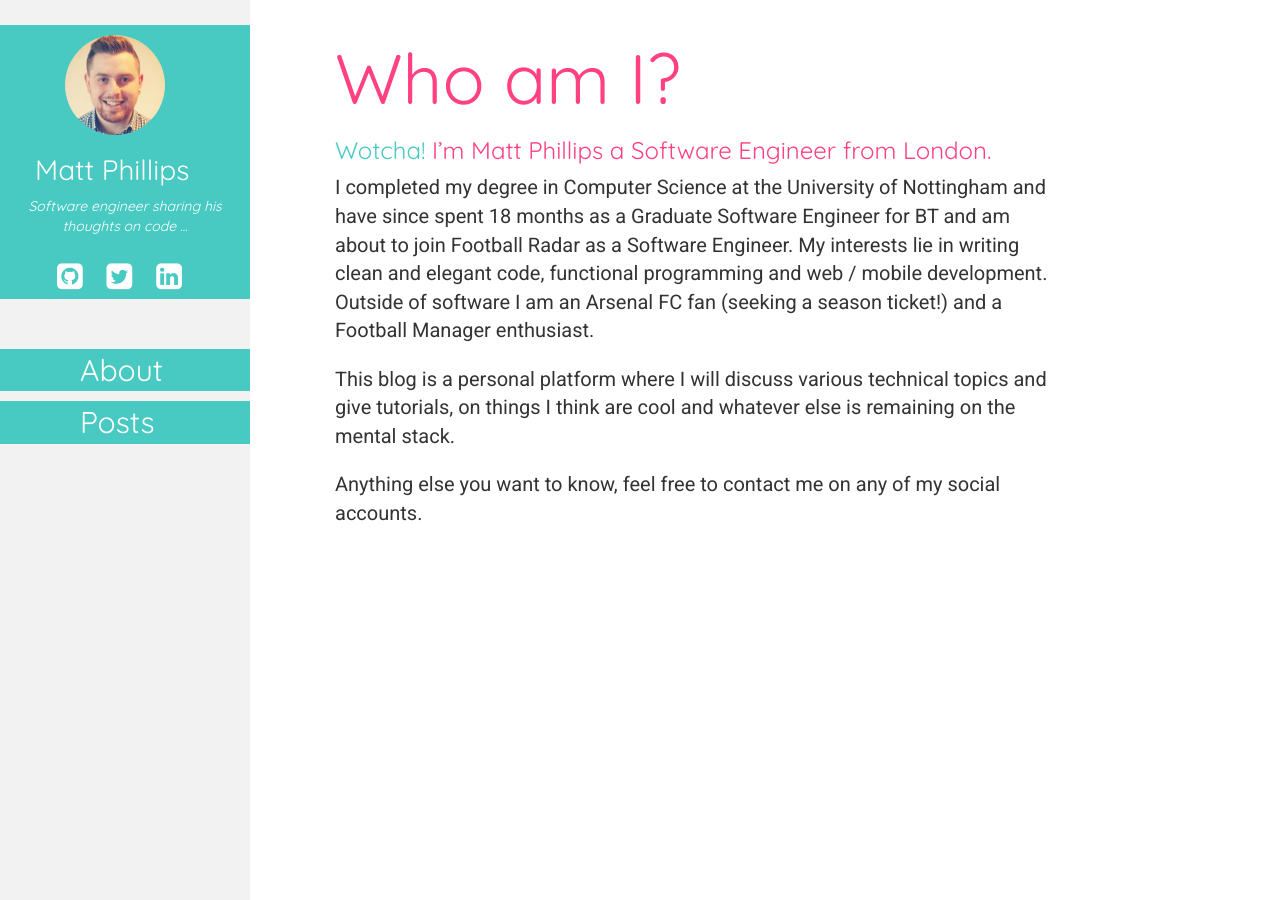
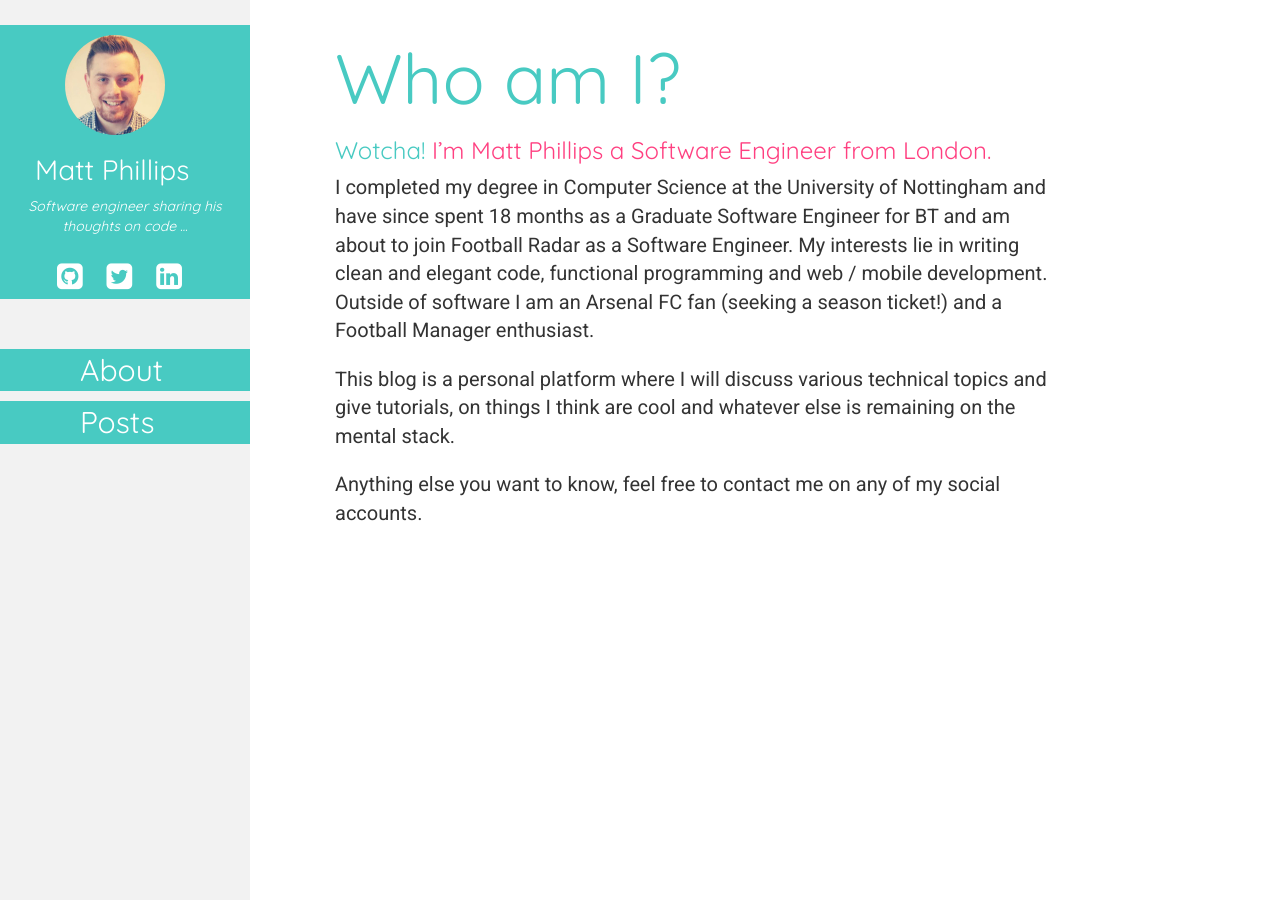
Before and after one commit to mattphillips/mattphillips.github.io, a Jekyll site: the page built from about.md, in a window 1280 px wide. Built offline with Jekyll 4.4.1, drawn with Linux system fonts in a browser that asks for light colours; nearby versions of some CDN libraries.

Commit message:
set page titles to be primary colour

```diff
--- a/css/mattphillips/page.css
+++ b/css/mattphillips/page.css
@@ -1,3 +1,7 @@
+---
+---
+
 .page h1 {
     font-size: 3.5rem;
+    color: {{ site.colours.primary }};
 }
```
